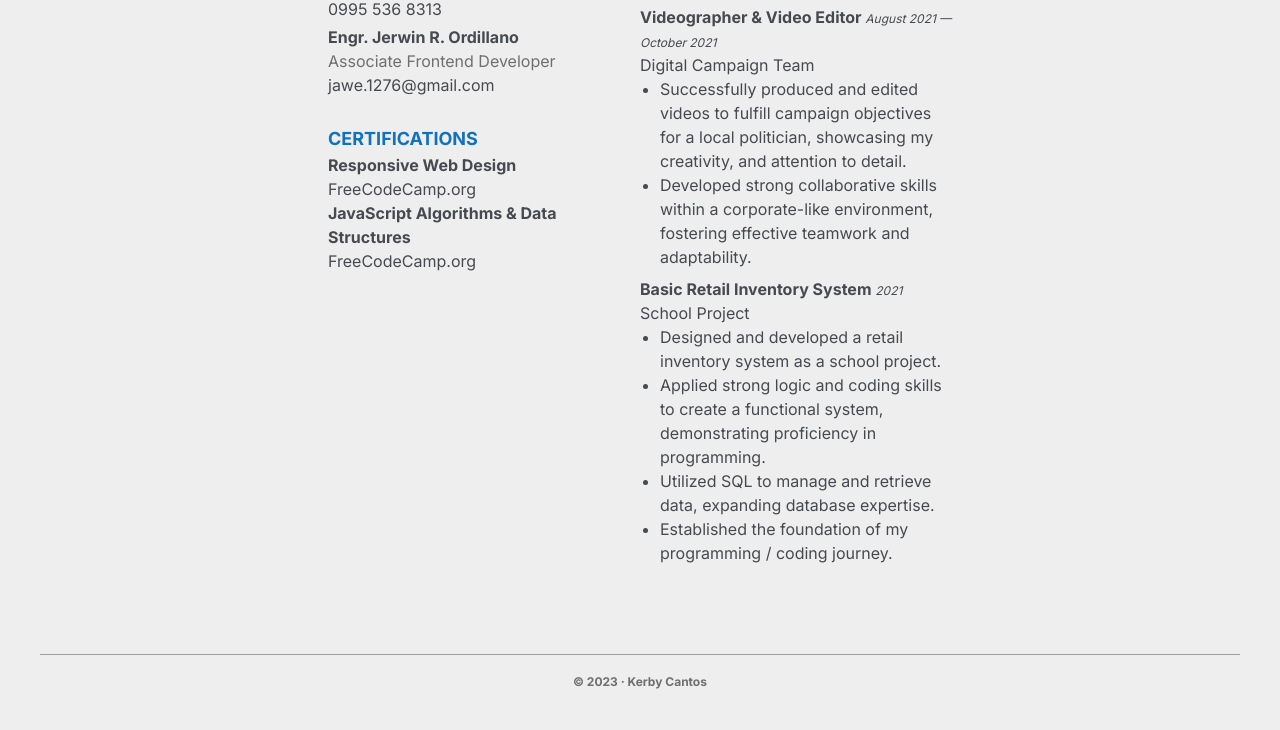
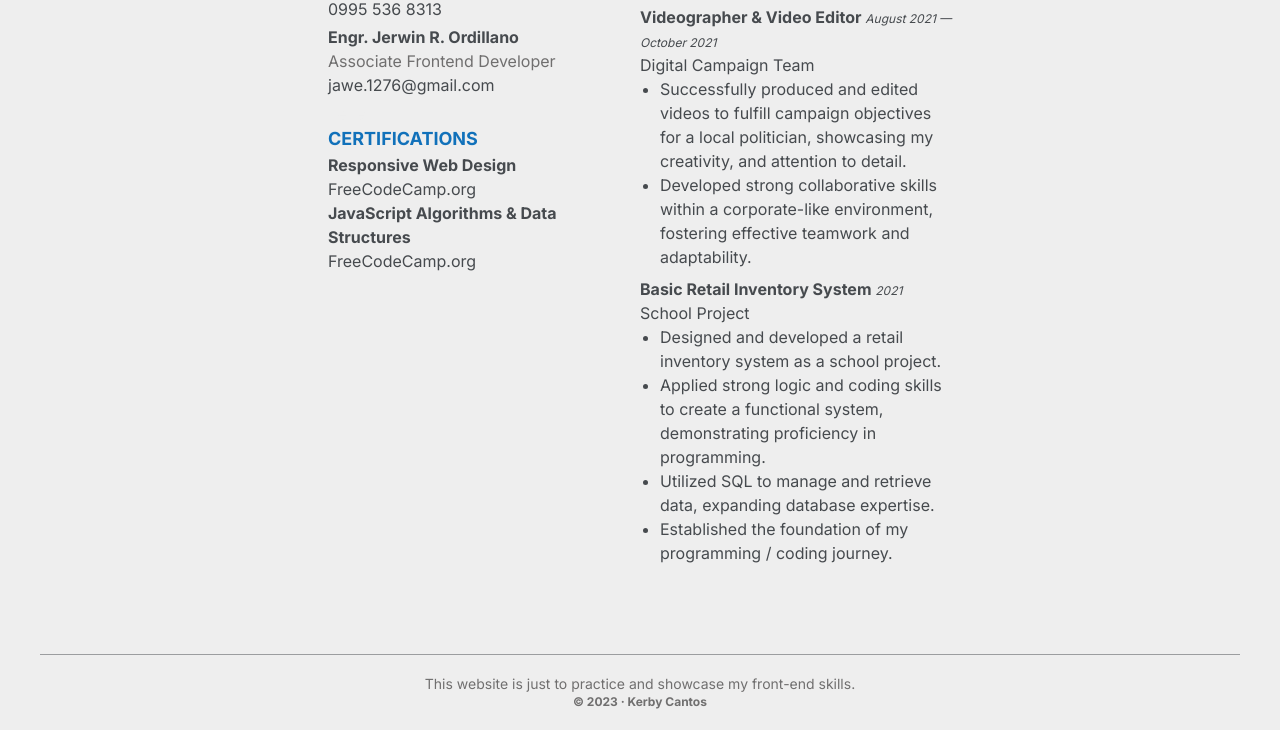
Before and after one commit to kerbethecoder/resume.web, a Gatsby site: page / in a window 1280 px wide. Shown: the part 1087-1817 px from the top of the page. Built offline with nearby package versions, Linux system fonts and the light colour scheme; Gatsby itself is replaced by a stand-in of ours.

Commit message:
minor fix

```diff
--- a/gatsby-config.js
+++ b/gatsby-config.js
@@ -9,7 +9,7 @@
  */
 module.exports = {
   siteMetadata: {
-    title: `resume.web`,
+    title: `Web CV - kerbethecoder`,
     description: `A website that features the author's cv contents.`,
     author: `@kerbethecoder`,
     siteUrl: `https://gatsbystarterdefaultsource.gatsbyjs.io/`,
--- a/src/components/Layout.jsx
+++ b/src/components/Layout.jsx
@@ -5,7 +5,10 @@ const Layout = ({ children }) => {
     <section className="h-screen p-10">
       {children}
       <div className="xdivider mt-20" />
-      <p className="text-dimBlack font-bold text-xs text-center py-5">
+      <p className="text-dimBlack text-sm text-center pt-5">
+        This website is just to practice and showcase my front-end skills.
+      </p>
+      <p className="text-dimBlack font-bold text-xs text-center pb-5">
         © {new Date().getFullYear()} &middot; Kerby Cantos
       </p>
     </section>
```
